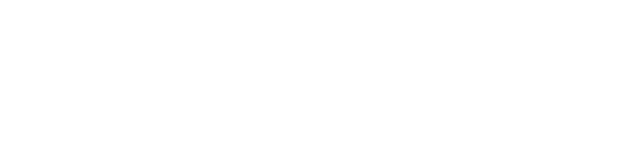
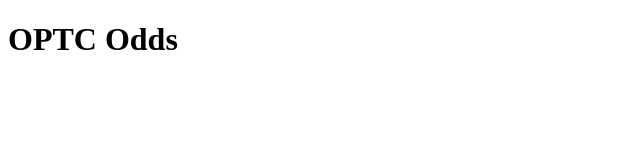
Before and after one commit to Ame/optc-odds, a plain HTML site: page index.html in a window 1280 px wide. Shown: the whole page, without its empty margins (0-640 px from the left). Drawn offline with Linux system fonts and the light colour scheme.

Commit message:
Update index.html

```diff
--- a/index.html
+++ b/index.html
@@ -2,5 +2,9 @@
 
 <html>
 <head>
-  <title>OPTC Sugofest Odds Checker</title>
+  <title>OPTC Odds</title>
 </head>
+
+<body>
+<h1>OPTC Odds</titles>
+</body>
```
